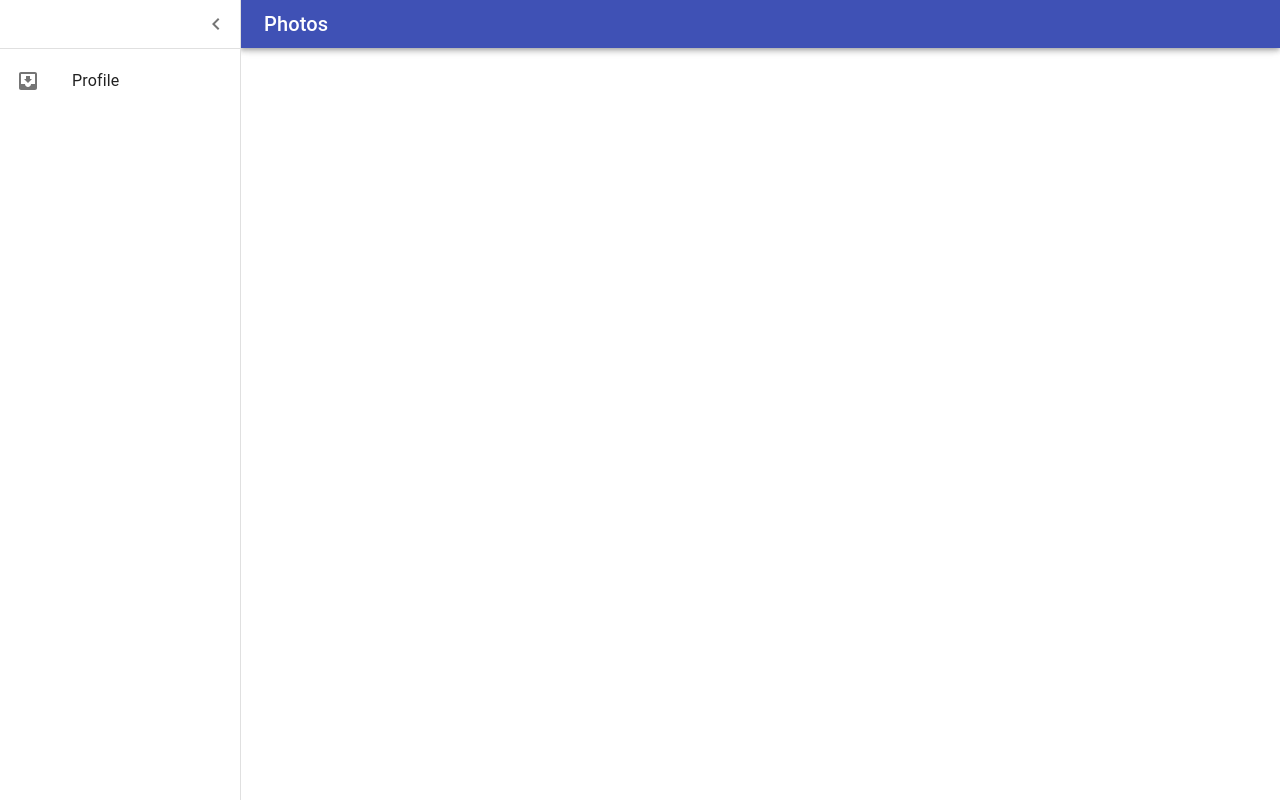
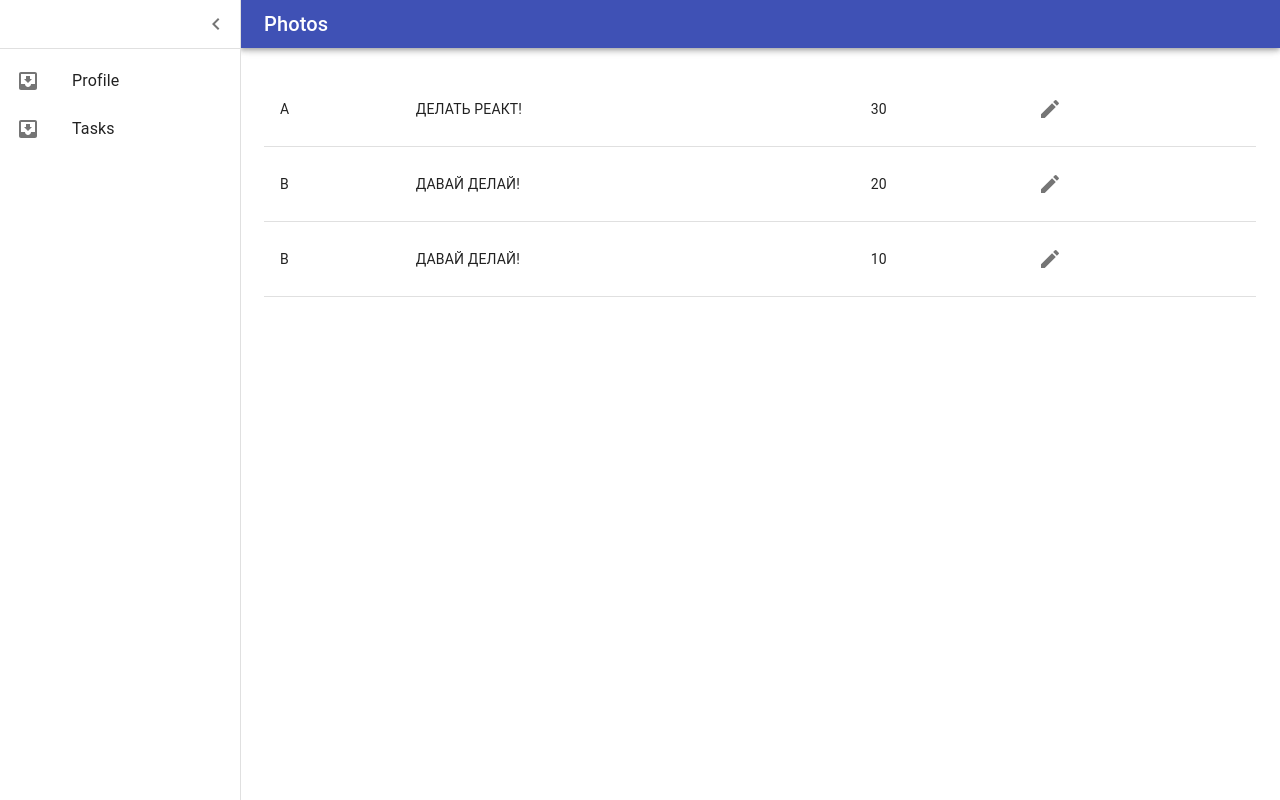
Before and after one commit to evgenii1993/trainer, a React (Create React App) app in the folder trainer/: page /tasks in a window 1280 px wide. Built offline with nearby package versions, Linux system fonts and the light colour scheme.

Commit message:
next step in my light future!

```diff
--- a/trainer/src/components/Header/Header.jsx
+++ b/trainer/src/components/Header/Header.jsx
@@ -60,9 +60,9 @@ let Header = (props) => {
                 </div>
                 <Divider />
                 <List>
-                   {['Profile'].map((text, index) => (
-                       <Link to="Profile">
-                            <ListItem button key={text}>
+                   {['Profile', 'Tasks'].map((text, index) => (
+                       <Link to={text} key={text}>
+                            <ListItem button >
                                 <ListItemIcon>
                                     <InboxIcon />
                                 </ListItemIcon>
--- a/trainer/src/components/Tasks/ContainerTasks.jsx
+++ b/trainer/src/components/Tasks/ContainerTasks.jsx
@@ -1,6 +1,7 @@
 import React, { Component } from 'react';
 import { connect } from 'react-redux';
 import Tasks from './Tasks';
+import { getTasksList } from '../../redux/selects/selectorTasks';
 
 class ContainerTasks extends Component {
     render () {
@@ -8,10 +9,10 @@ class ContainerTasks extends Component {
     }
 }
 
-/*let mapStateToProps = (state) => {
+let mapStateToProps = (state) => {
     return {
-        infoUser: getInfoUser(state)
+        tasksList :getTasksList(state)
     }
-}*/
+}
 
-export default connect(null, {})(ContainerTasks);
+export default connect(mapStateToProps, {})(ContainerTasks);
--- a/trainer/src/components/Tasks/Tasks.js
+++ b/trainer/src/components/Tasks/Tasks.js
@@ -1,9 +1,116 @@
 import React from 'react';
 
+import Table from '@material-ui/core/Table';
+import TableBody from '@material-ui/core/TableBody';
+import TableCell from '@material-ui/core/TableCell';
+import TableHead from '@material-ui/core/TableHead';
+import TableRow from '@material-ui/core/TableRow';
+import Checkbox from '@material-ui/core/Checkbox';
+import IconButton from '@material-ui/core/IconButton';
+import TextField from '@material-ui/core/TextField';
+
+
+import CreateIcon from '@material-ui/icons/Create';
+import DeleteIcon from '@material-ui/icons/Delete';
+import CheckIcon from '@material-ui/icons/Check';
+import CancelIcon from '@material-ui/icons/Cancel';
+
 const Tasks = (props) => {
+    const [isEdit, setIsEdit] = React.useState([]);
+
+    let handleClickEdit = (id) => {
+        const rowIsEditIndex = isEdit.indexOf(id);
+        let newIsEdit = [];
+
+        if (rowIsEditIndex === -1) {
+            newIsEdit = [...isEdit, id];
+        } else if (rowIsEditIndex >= 0) {
+            newIsEdit = isEdit.filter((value, index) => {
+                return value !== id;
+            })
+        }
+        setIsEdit(newIsEdit);
+    }
+
+    console.log(props.tasksList);
     return (
         <>
+            <Table>
+                <TableBody>
+                    {props.tasksList.map((item, index) => {
+                        const isEditSelected =  isEdit.includes(item.id);
 
+                        return (
+                            <TableRow key={item.id} className={isEditSelected ? "Select" : "no select"}>
+                                {
+                                    !isEditSelected && (
+                                    <>
+                                        <TableCell>
+                                            {item.rang}
+                                        </TableCell>
+                                        <TableCell>
+                                            {item.title}
+                                        </TableCell>
+                                        <TableCell>
+                                            {item.experience}
+                                        </TableCell>
+                                        <TableCell>
+                                            <Checkbox
+                                                checked={isEditSelected}
+                                                icon={<CreateIcon />}
+                                                checkedIcon={<CreateIcon />}
+                                                onChange={() => {handleClickEdit(item.id)}}
+                                            />
+                                        </TableCell>
+                                    </>
+                                )}
+                                {
+                                    isEditSelected && (
+                                    <>
+                                        <TableCell>
+                                            <TextField
+                                                label="Dense"
+                                                value={item.rang}
+                                                margin="dense"
+                                                variant="outlined"
+                                            />
+                                        </TableCell>
+                                        <TableCell>
+                                            <TextField
+                                                label="Dense"
+                                                value={item.title}
+                                                margin="dense"
+                                                variant="outlined"
+                                            />
+                                        </TableCell>
+                                        <TableCell>
+                                            <TextField
+                                                label="Dense"
+                                                value={item.experience}
+                                                margin="dense"
+                                                variant="outlined"
+                                            />
+                                        </TableCell>
+                                        <TableCell>
+                                            <IconButton>
+                                                <DeleteIcon />
+                                            </IconButton>
+                                            <IconButton>
+                                                <CheckIcon />
+                                            </IconButton>
+                                            <IconButton onClick={() => {handleClickEdit(item.id)}}>
+                                                <CancelIcon />
+                                            </IconButton>
+                                        </TableCell>
+                                    </>
+                                )}
+
+
+                            </TableRow>
+                        );
+                    })}
+                </TableBody>
+            </Table>
         </>
     );
 }
--- a/trainer/src/redux/reducers/reducer-tasks.js
+++ b/trainer/src/redux/reducers/reducer-tasks.js
@@ -13,4 +13,6 @@ const reducerTasks = (state = initialState, action) => {
     }
 }
 
+
+
 export default reducerTasks;
--- /dev/null
+++ b/trainer/src/redux/selects/selectorTasks.js
@@ -0,0 +1,3 @@
+export const getTasksList = (state) => {
+    return state.tasks.tasksList;
+}
--- a/trainer/src/redux/store-redux.js
+++ b/trainer/src/redux/store-redux.js
@@ -4,11 +4,13 @@ import thunk from "redux-thunk";
 
 import reducerCommon from "./reducers/reducer-common";
 import reducerUserInfo from "./reducers/reducer-userInfo";
+import reducerTasks from "./reducers/reducer-tasks";
 
 let reducers = combineReducers({
     form: formRecuder,
     infoUser: reducerUserInfo,
-    common: reducerCommon
+    common: reducerCommon,
+    tasks: reducerTasks
 });
 
 let score = createStore(reducers, applyMiddleware(thunk));
```
Also changed, not shown: trainer/src/components/Tasks/TaskItem/TaskItem.jsx (added, +25 -0 lines).
